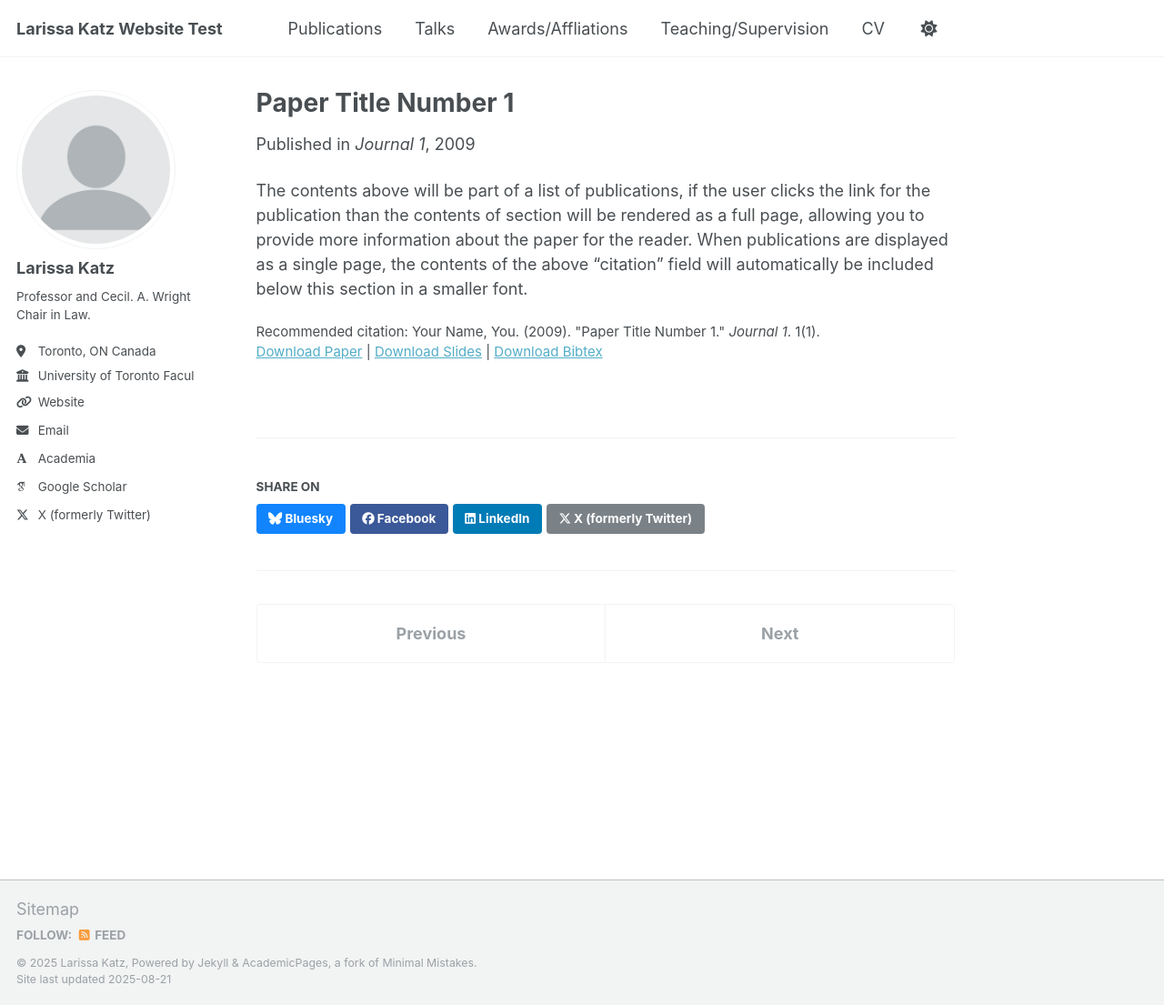
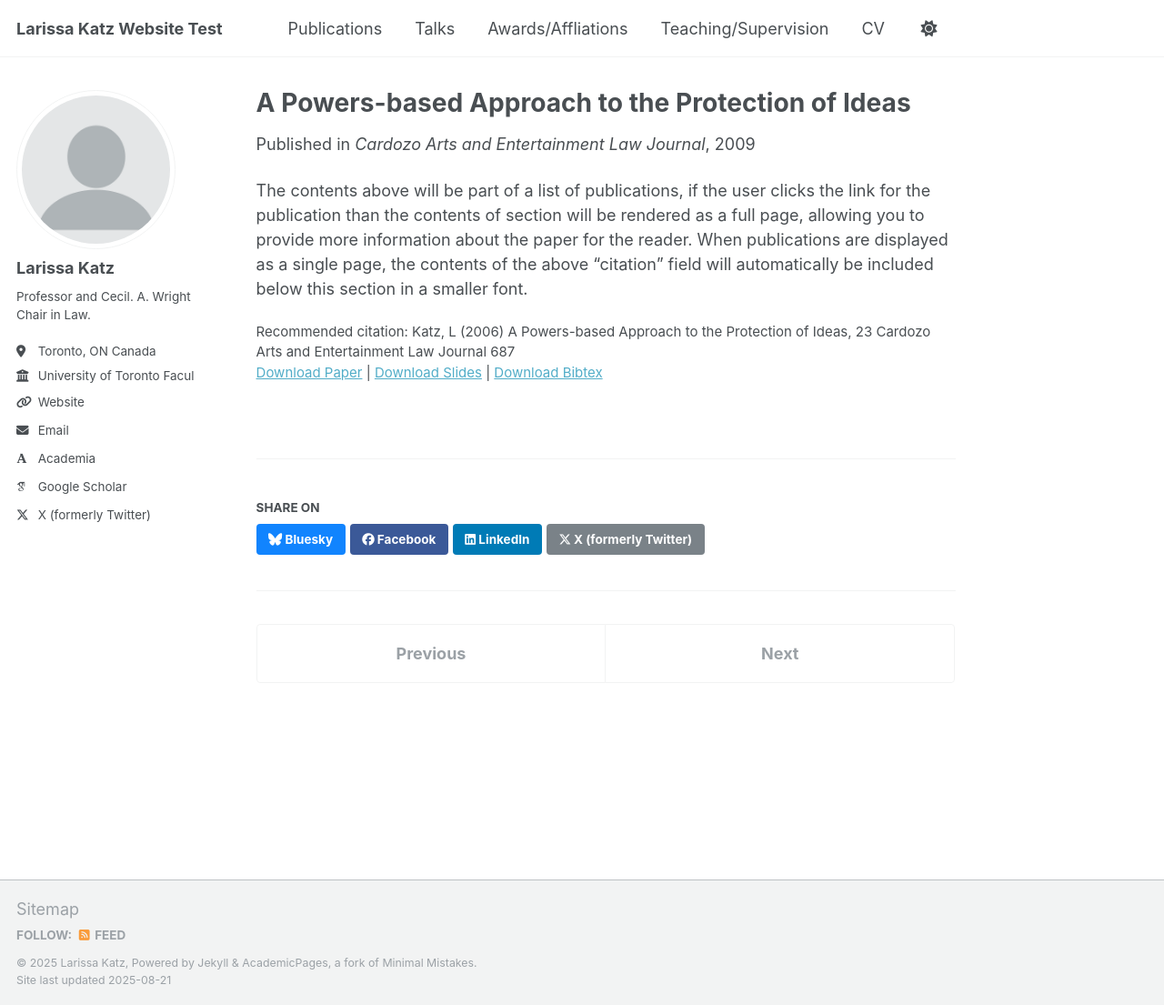
Before and after one commit to TinyMagician/LKWebsiteProject.github.io, a Jekyll site: the page built from _publications/2009-10-01-paper-title-number-1.md, in a window 1280 px wide and 1105 px high. Shown: the whole window at 91% size. Built offline with Jekyll 4.4.1, drawn with Linux system fonts in a browser that asks for light colours; some web fonts are replaced; a script that is not in the unit is left out.

Commit message:
Update publication details for 2009 paper
Revised the title, category, venue, and citation fields for the 2009-10-01 publication to reflect accurate information about the paper 'A Powers-based Approach to the Protection of Ideas.'

```diff
--- a/_publications/2009-10-01-paper-title-number-1.md
+++ b/_publications/2009-10-01-paper-title-number-1.md
@@ -1,14 +1,14 @@
 ---
-title: "Paper Title Number 1"
+title: "A Powers-based Approach to the Protection of Ideas"
 collection: publications
-category: books
+category: manuscripts
 permalink: /publication/2009-10-01-paper-title-number-1
 excerpt: 'This paper is about the number 1. The number 2 is left for future work.'
 date: 2009-10-01
-venue: 'Journal 1'
+venue: 'Cardozo Arts and Entertainment Law Journal'
 slidesurl: 'http://academicpages.github.io/files/slides1.pdf'
 paperurl: 'http://academicpages.github.io/files/paper1.pdf'
 bibtexurl: 'http://academicpages.github.io/files/bibtex1.bib'
-citation: 'Your Name, You. (2009). &quot;Paper Title Number 1.&quot; <i>Journal 1</i>. 1(1).'
+citation: 'Katz, L (2006) A Powers-based Approach to the Protection of Ideas, 23 Cardozo Arts and Entertainment Law Journal 687'
 ---
 The contents above will be part of a list of publications, if the user clicks the link for the publication than the contents of section will be rendered as a full page, allowing you to provide more information about the paper for the reader. When publications are displayed as a single page, the contents of the above "citation" field will automatically be included below this section in a smaller font.
```
